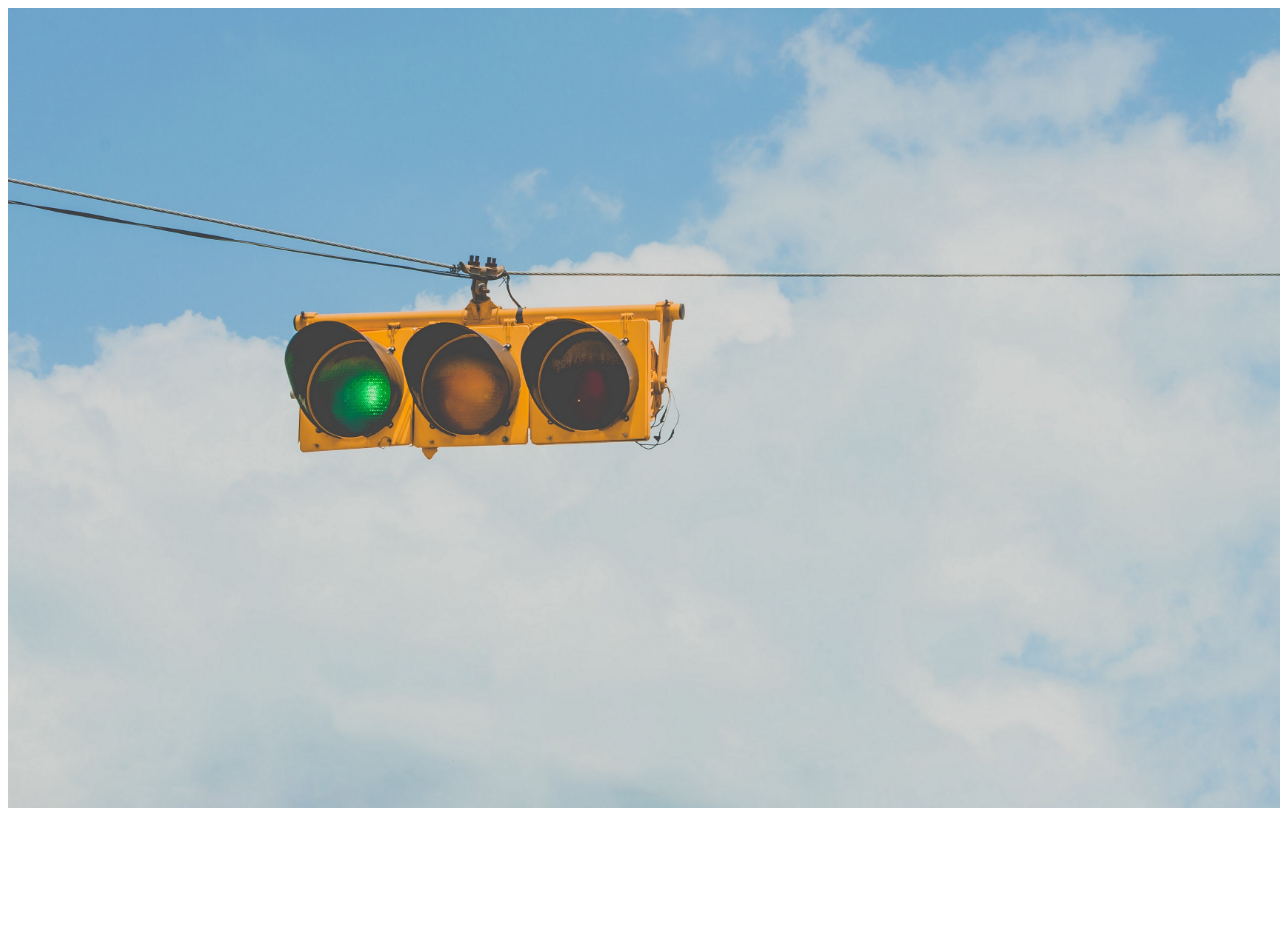
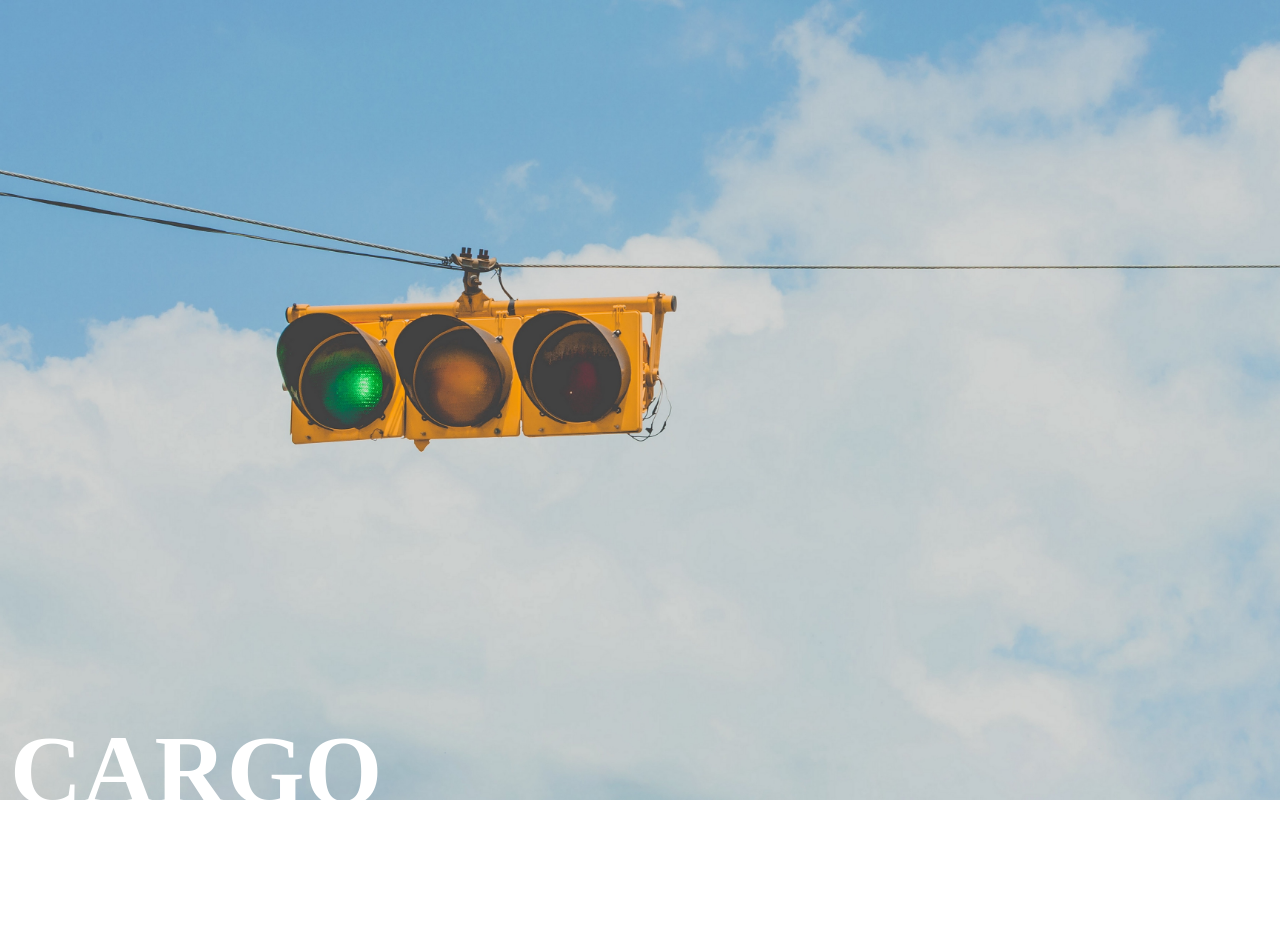
Before and after one commit to XXXLOLIHUNTERXXX/html-example, a plain HTML site: page index.html in a window 1280 px wide. Before the commit the page ends 816 px from the top, so only its background shows below. Drawn offline with Linux system fonts and the light colour scheme.

Commit message:
ny chtoto est mojno i poest

```diff
--- a/index.html
+++ b/index.html
@@ -6,8 +6,15 @@
     <title>daun</title>
 
     <link  rel="stylesheet" type="text/css" href="./style.css">
+    <style>
+        html { overflow:  hidden; }
+    </style>
 </head>
 <body>
 <div class="container"></div>
 </body>
+<div class="image">
+    <h2>CARGO<br />TRANSPORATION</h2>
+
+</div>
 </html>
--- a/style.css
+++ b/style.css
@@ -2,5 +2,17 @@
     height:100vh;
     width:100vw;
     background-image: url(home_bg.jpg);
-    background-size: cover;
+    background-size: cover;}
+
+
+h2 {
+    position	: absolute;
+    top		:  630px;
+    left		: 10px;
+    width		: 100%;
+    font-size:100px;
+    color:white;
 }
+body {
+    margin: 0;
+}
```
